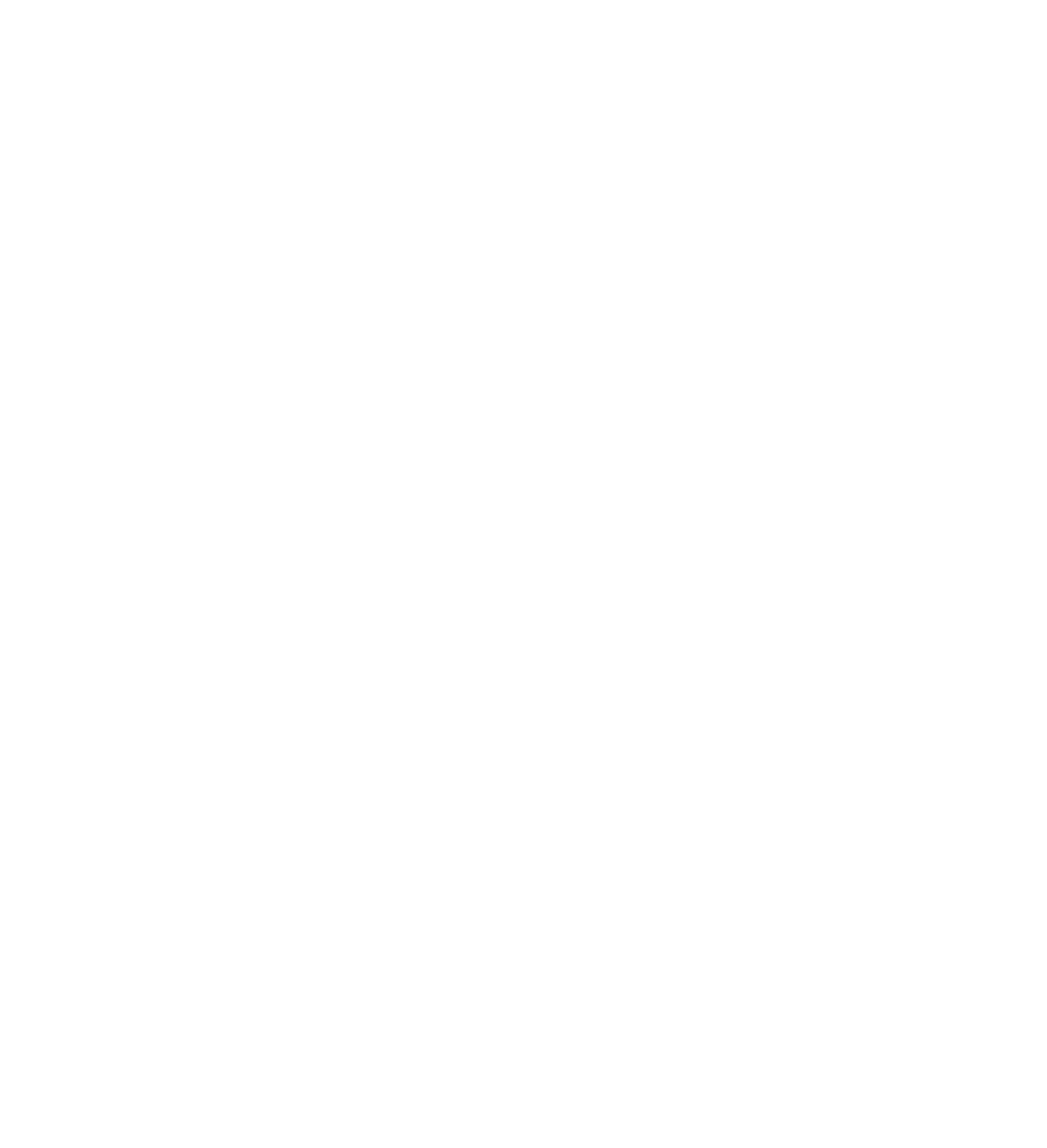
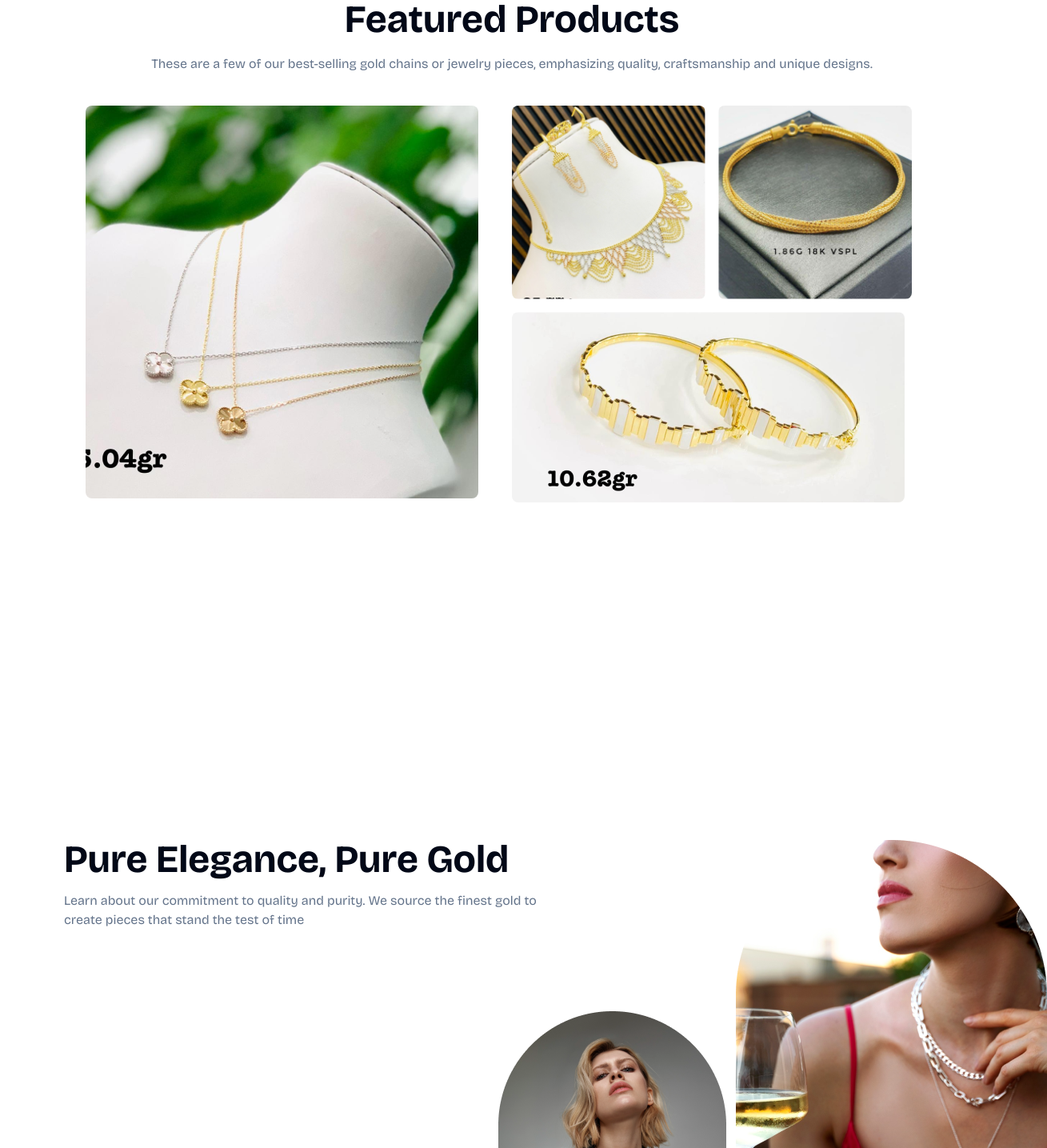
Before and after one commit to Abbeydevs/luvmegold-web, a Next.js app: page / in a window 1280 px wide. Shown: the part 880-2315 px from the top of the page at 80% size, 1309 px wide, since content can reach past the window. Before the commit the page ends 800 px from the top, so only its background shows below. Built offline with nearby package versions, Linux system fonts and the light colour scheme.

Commit message:
homepage

```diff
--- a/app/page.tsx
+++ b/app/page.tsx
@@ -1,9 +1,13 @@
+import EleganceFeature from "@/components/elegance-feature";
+import Features from "@/components/features";
 import Hero from "@/components/hero";
 
 export default function Home() {
   return (
     <main>
       <Hero />
+      <Features />
+      <EleganceFeature />
     </main>
   );
 }
--- /dev/null
+++ b/components/elegance-feature.tsx
@@ -0,0 +1,23 @@
+import Image from "next/image";
+import elaganceImg from "@/public/images/elegance-img1.png";
+import elaganceImg2 from "@/public/images/elegance-img2.png";
+
+const EleganceFeature = () => {
+  return (
+    <div className="flex flex-col lg:flex-row justify-center items-start px-5 py-20 lg:p-20 gap-10">
+      <div>
+        <h1 className="text-5xl font-bold">Pure Elegance, Pure Gold</h1>
+        <p className="mt-4 text-muted-foreground">
+          Learn about our commitment to quality and purity. We source the finest
+          gold to create pieces that stand the test of time
+        </p>
+      </div>
+      <div className="flex justify-center items-end gap-3">
+        <Image src={elaganceImg2} alt="elegance image" />
+        <Image src={elaganceImg} alt="elegance image" />
+      </div>
+    </div>
+  );
+};
+
+export default EleganceFeature;
--- /dev/null
+++ b/components/features.tsx
@@ -0,0 +1,44 @@
+import Image from "next/image";
+import image1 from "@/public/images/img1-home.png";
+import image2 from "@/public/images/img2-home.png";
+import image3 from "@/public/images/img3-home.png";
+import image4 from "@/public/images/img4-home.png";
+
+const Features = () => {
+  return (
+    <div className="text-center px-5 py-20 lg:p-20 bg-white">
+      <h1 className="text-5xl font-bold">Featured Products</h1>
+      <p className="mt-5 text-muted-foreground">
+         These are a few of our best-selling gold chains or jewelry pieces,
+        emphasizing quality, craftsmanship and unique designs.
+      </p>
+
+      <div className="grid grid-cols-1 md:grid-cols-2 lg:grid lg:grid-cols-2 lg:grid-rows-3 lg:grid-flow-col gap-4 mt-10">
+        <Image
+          className="row-span-3 rounded-lg mx-auto"
+          src={image1}
+          alt="featured images"
+        />
+        <div className="lg:col-span-2 lg:grid lg:grid-cols-2 lg:gap-4 lg:w-[500px]">
+          <Image
+            src={image2}
+            alt="featured images"
+            className="rounded-lg w-full"
+          />
+          <Image
+            src={image3}
+            alt="featured images"
+            className="rounded-lg w-full mt-4 lg:mt-0"
+          />
+        </div>
+        <Image
+          className="lg:row-span-2 rounded-lg"
+          src={image4}
+          alt="featured images"
+        />
+      </div>
+    </div>
+  );
+};
+
+export default Features;
```
